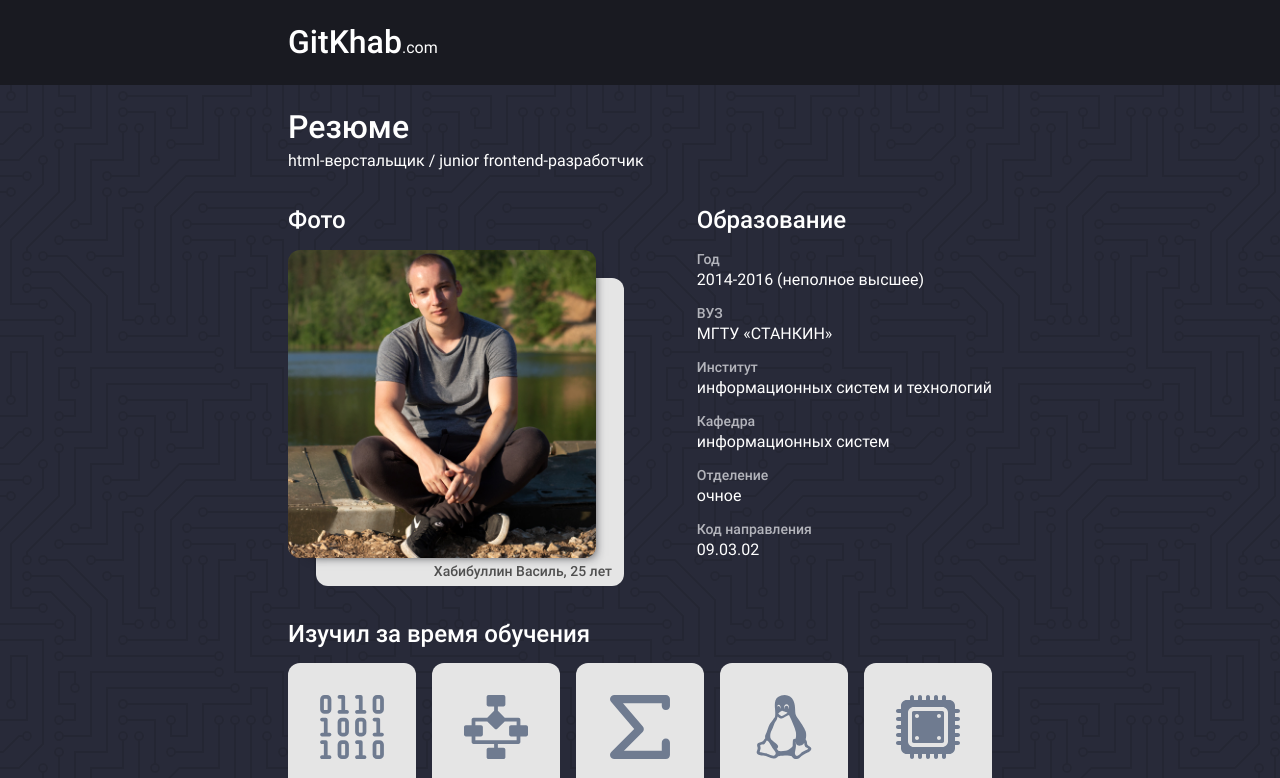
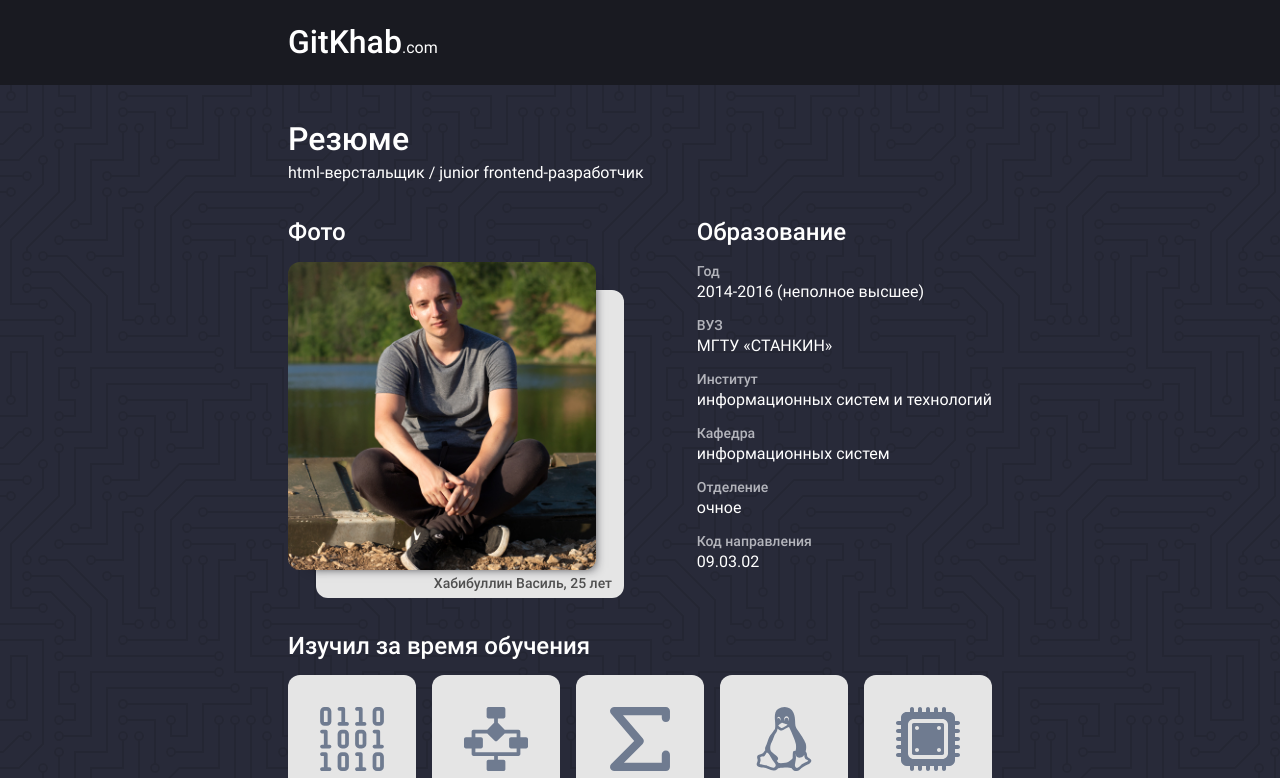
Before and after one commit to GitKhab/gitkhab.com, a Vue app: page / in a window 1280 px wide. Shown: the top 778 px of the page. Built offline with nearby package versions, Linux system fonts and the light colour scheme.

Commit message:
Update home paddings

```diff
--- a/src/views/Home.vue
+++ b/src/views/Home.vue
@@ -61,7 +61,8 @@
   .home__inner {
     @include inner-behavior;
     max-width: 420px;
-    padding-bottom: 32px;
+    padding-top: 32px;
+    padding-bottom: 48px;
     display: grid;
     grid-template-areas:
         'title'
```
